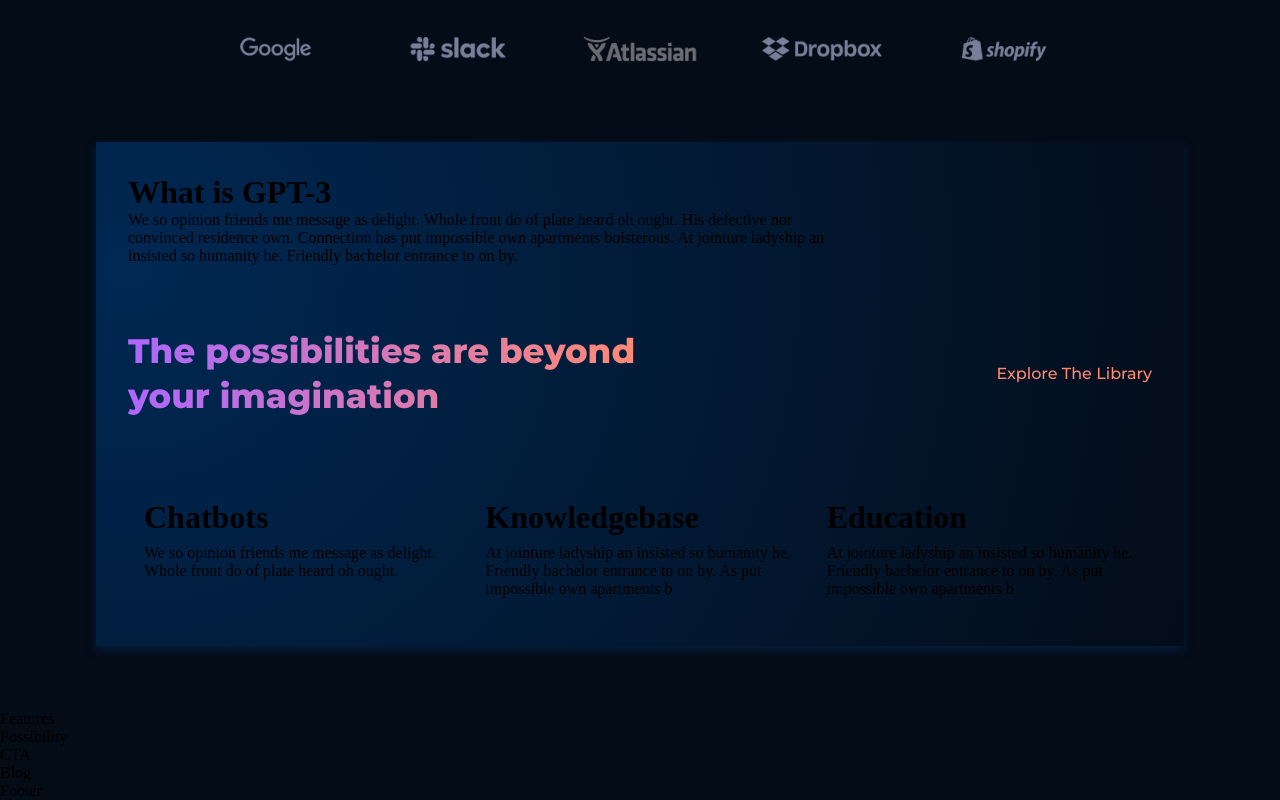
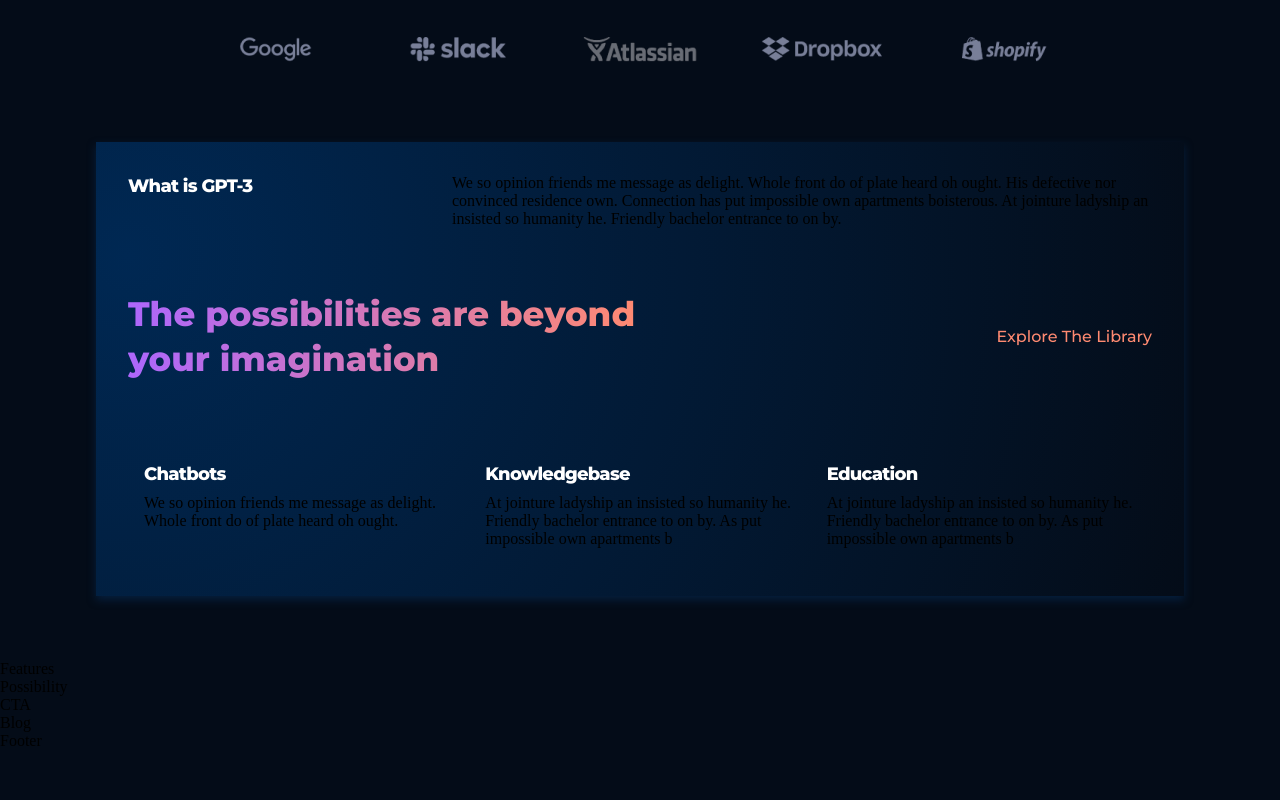
Before and after one commit to tamimhasan19702/responsive-REACT-website, a React (Create React App) app: page / in a window 1280 px wide. Shown: the part 945-1745 px from the top of the page. After the commit the page ends 1695 px from the top, so only its background shows below. Built offline with nearby package versions, Linux system fonts and the light colour scheme.

Commit message:
whatgpt3 section header update

```diff
--- a/src/components/feature/feature.css
+++ b/src/components/feature/feature.css
@@ -0,0 +1,23 @@
+.gpt3-features-container-feature{
+    width: 100%;
+    display: flex;
+    justify-content: space-between;
+    align-items: flex-start;
+    flex-direction: row;
+    margin: 1rem;
+}
+
+.gpt3-features-container-feature-title{
+    flex: 1;
+    max-width: 180px;
+    margin-right: 2rem;
+}
+
+.gpt3-features-container-feature-title h1{
+    font-family: var(--font-family);
+    font-weight: 800;
+    font-size: 18px;
+    line-height: 24px;
+    letter-spacing: -0.04em;
+    color: #fff;
+}
```
